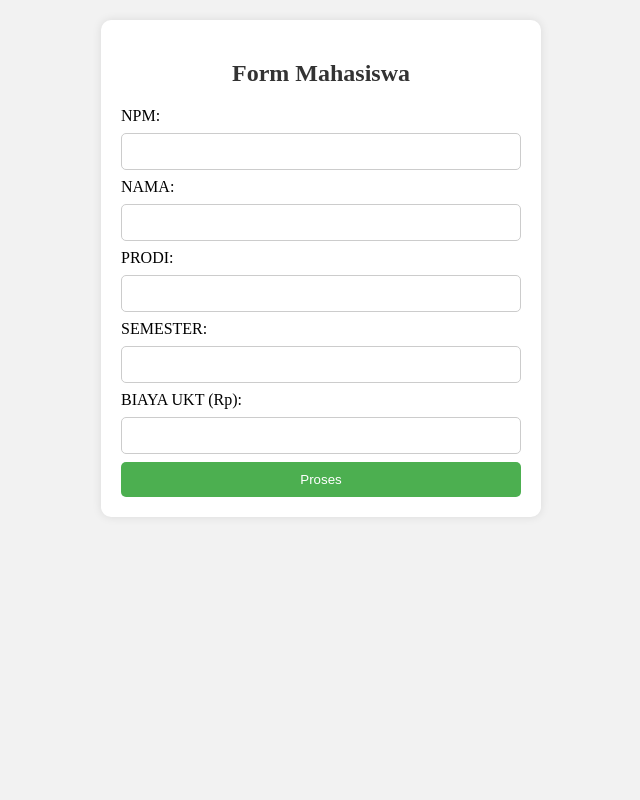
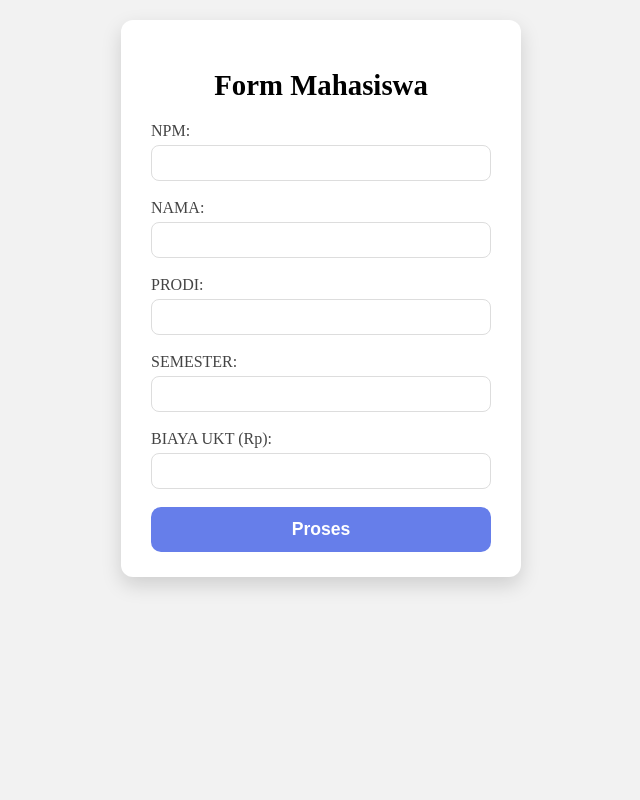
Before and after one commit to erikasd1/PBW-Erika, a PHP site: the page made by Tugas PBW/Tugas 8/Tugas8(no2).php in a window 1280 px wide. Shown: the whole page, without its empty margins (319-959 px from the left). Run offline with PHP 8.4, Linux system fonts and the light colour scheme.

Commit message:
Tugas8 Nomer1

```diff
--- a/Tugas PBW/Tugas 8/Tugas8(no2).php
+++ b/Tugas PBW/Tugas 8/Tugas8(no2).php
@@ -5,63 +5,131 @@
     <meta name="viewport" content="width=device-width, initial-scale=1.0">
     <title>Tugas 2 Praktikum 8</title>
     <style>
+        * {
+            box-sizing: border-box;
+        }
+
         body {
             font-family: 'Arial, sans-serif';
             background-color: #f2f2f2;
+            padding: 20px;
+            display: flex;
+            flex-direction: column;
+            align-items: center;
+            min-height: 100vh;
+            color: #333;
             margin: 0;
-            padding: 20px;
         }
 
         h2 {
+            color: black;
+            margin-bottom: 20px;
+            font-weight: 700;
+            font-size: 1.8rem;
             text-align: center;
-            color: #333;
         }
 
         form {
             background-color: #fff;
+            padding: 25px 30px;
+            border-radius: 12px;
+            width: 100%;
             max-width: 400px;
-            margin: 0 auto;
-            padding: 20px;
-            border-radius: 10px;
-            box-shadow: 0 0 10px rgba(0, 0, 0, 0.1);
+            box-shadow: 0 8px 20px rgba(0, 0, 0, 0.15);
+            transition: transform 0.3s ease;
+            margin-bottom: 30px;
+        }
+
+        form:hover {
+            transform: translateY(-5px);
+        }
+
+        form label {
+            display: block;
+            margin-bottom: 5px;
+            color: #444;
         }
 
         input[type="text"],
         input[type="number"] {
             width: 100%;
-            padding: 10px;
-            margin: 8px 0;
-            box-sizing: border-box;
-            border: 1px solid #ccc;
-            border-radius: 5px;
+            padding: 8px 12px;
+            margin-bottom: 18px;
+            border-radius: 8px;
+            border: 1.8px solid #ddd;
+            font-size: 1rem;
+            transition: border-color 0.3s ease;
+        }
+
+        input[type="text"]:focus,
+        input[type="number"]:focus {
+            border-color: #667eea;
+            outline: none;
+            box-shadow: 0 0 5px #667eea;
         }
 
         input[type="submit"] {
-            background-color: #4CAF50;
+            background-color: #667eea;
             color: white;
-            padding: 10px 20px;
+            padding: 12px 0;
             border: none;
-            border-radius: 5px;
+            border-radius: 10px;
+            font-weight: 700;
+            font-size: 1.1rem;
+            width: 100%;
             cursor: pointer;
-            width: 100%;
+            transition: background-color 0.3s ease;
         }
 
         input[type="submit"]:hover {
-            background-color: #45a049;
+            background-color: rgb(27, 228, 27);
         }
 
         fieldset {
-            background-color: #fff;
+            background-color: rgba(255, 255, 255, 0.95);
+            padding: 25px 30px;
+            border: 2px solid #4CAF50;
+            border-radius: 12px;
+            box-shadow: 0 10px 25px rgba(0, 0, 0, 0.12);
             max-width: 400px;
-            margin: 20px auto;
-            padding: 20px;
-            border: 2px solid #4CAF50;
-            border-radius: 10px;
+            width: 100%;
+            color: #2c3e50;
         }
 
+        fieldset p,
         fieldset br {
-            margin-bottom: 10px;
+            font-size: 1rem;
+            margin: 8px 0;
         }
+
+        .error {
+            background-color: #ffe0e0;
+            color: #d8000c;
+            border: 1px solid #d8000c;
+            padding: 10px 15px;
+            border-radius: 8px;
+            max-width: 400px;
+            margin: 20px auto 0;
+            text-align: center;
+            font-weight: 700;
+        }
+
+        @media (max-width: 480px) {
+            body {
+                padding: 20px 10px;
+            }
+
+            form, fieldset {
+                max-width: 100%;
+                padding: 20px;
+            }
+
+            input[type="submit"] {
+                font-size: 1rem;
+                padding: 10px 0;
+            }
+        }
+
     </style>
 </head>
 <body>
--- a/Tugas PBW/Tugas 8/latihan_nilai.php
+++ b/Tugas PBW/Tugas 8/latihan_nilai.php
@@ -35,7 +35,6 @@
         form h2 {
             color: black;
             margin-bottom: 20px;
-            text-shadow: 1px 1px 3px rgba(0,0,0,0.3);
             font-weight: 700;
             font-size: 1.8rem;
             text-align: center;
```
